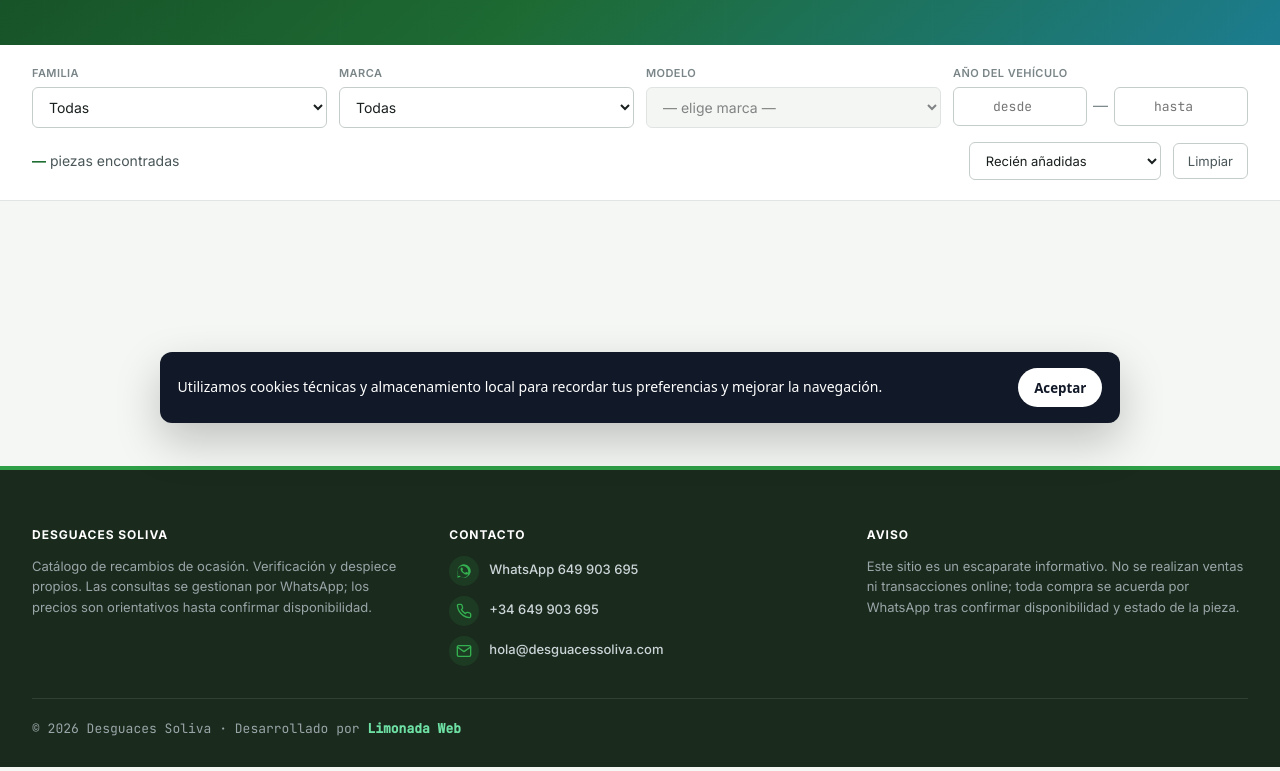
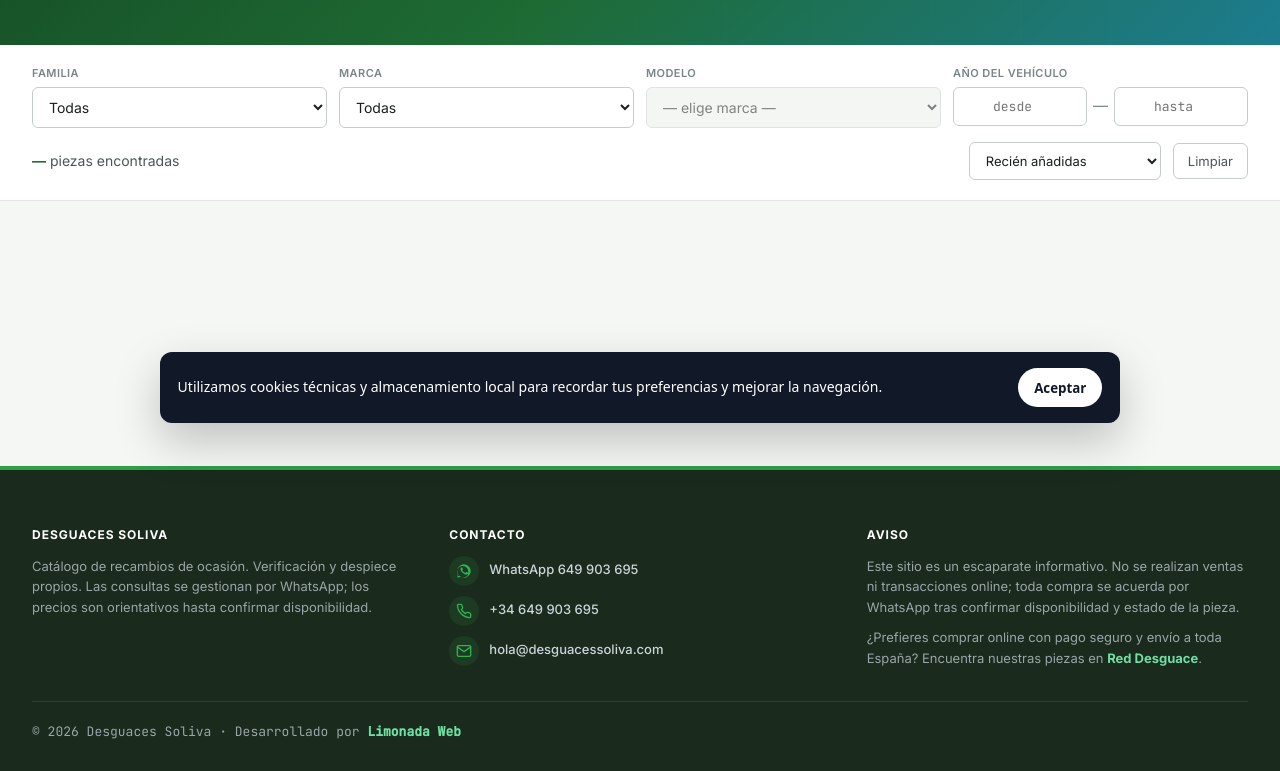
Before and after one commit to gmolinazafra/desguaces-soliva-stock, a website: page index.html in a window 1280 px wide. Shown: the part 361-1132 px from the top of the page. Drawn offline with Linux system fonts and the light colour scheme; no server answers.

Commit message:
footer: enlace a compra online en Red Desguace

```diff
--- a/index.html
+++ b/index.html
@@ -169,6 +169,7 @@
     <div>
       <h3>Aviso</h3>
       <p>Este sitio es un escaparate informativo. No se realizan ventas ni transacciones online; toda compra se acuerda por WhatsApp tras confirmar disponibilidad y estado de la pieza.</p>
+      <p style="margin-top:.6rem">¿Prefieres comprar online con pago seguro y envío a toda España? Encuentra nuestras piezas en <a href="https://www.reddesguace.com/desguaces/malaga" target="_blank" rel="noopener"><strong>Red Desguace</strong></a>.</p>
     </div>
   </div>
   <p class="copyleft">© <span id="year"></span> Desguaces Soliva · Desarrollado por <a class="limonada-link" href="https://www.limonadaweb.com/" target="_blank" rel="noopener">Limonada Web</a></p>
```
